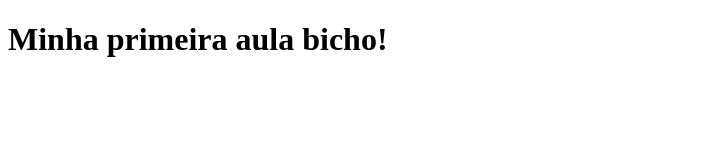
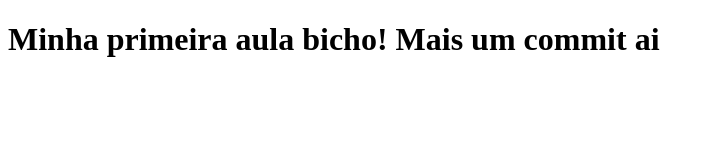
Before and after one commit to Yanclla/aula-1, a plain HTML site: page index.html in a window 1280 px wide. Shown: the whole page, without its empty margins (0-714 px from the left). Drawn offline with Linux system fonts and the light colour scheme.

Commit message:
adicionamos mais uma parte do texto no cod

```diff
--- a/index.html
+++ b/index.html
@@ -5,6 +5,6 @@
     <title>Aula 1</title>
 </head>
 <body>
-  <h1>Minha primeira aula bicho!</h1>
+  <h1>Minha primeira aula bicho! Mais um commit ai</h1>
 </body>
 </html>
```
